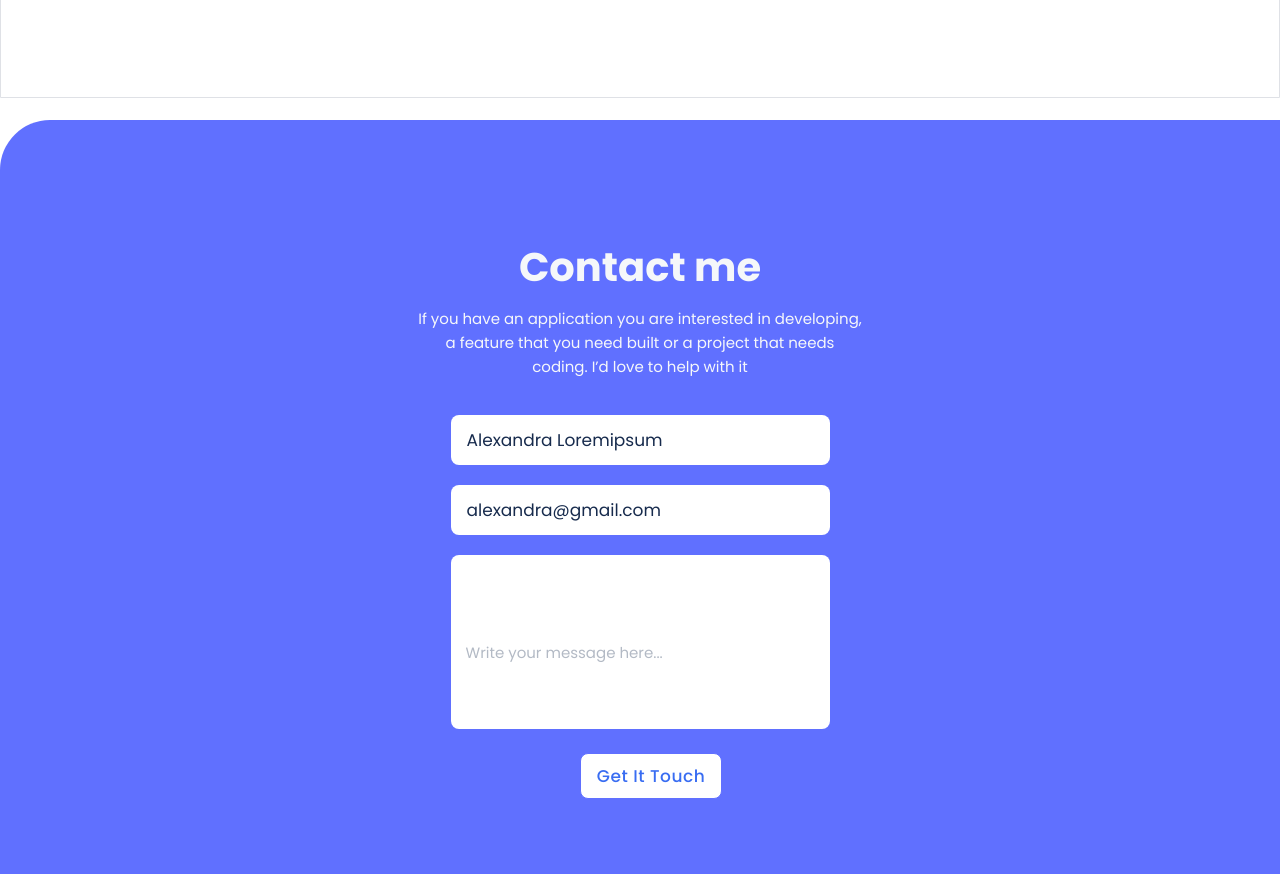
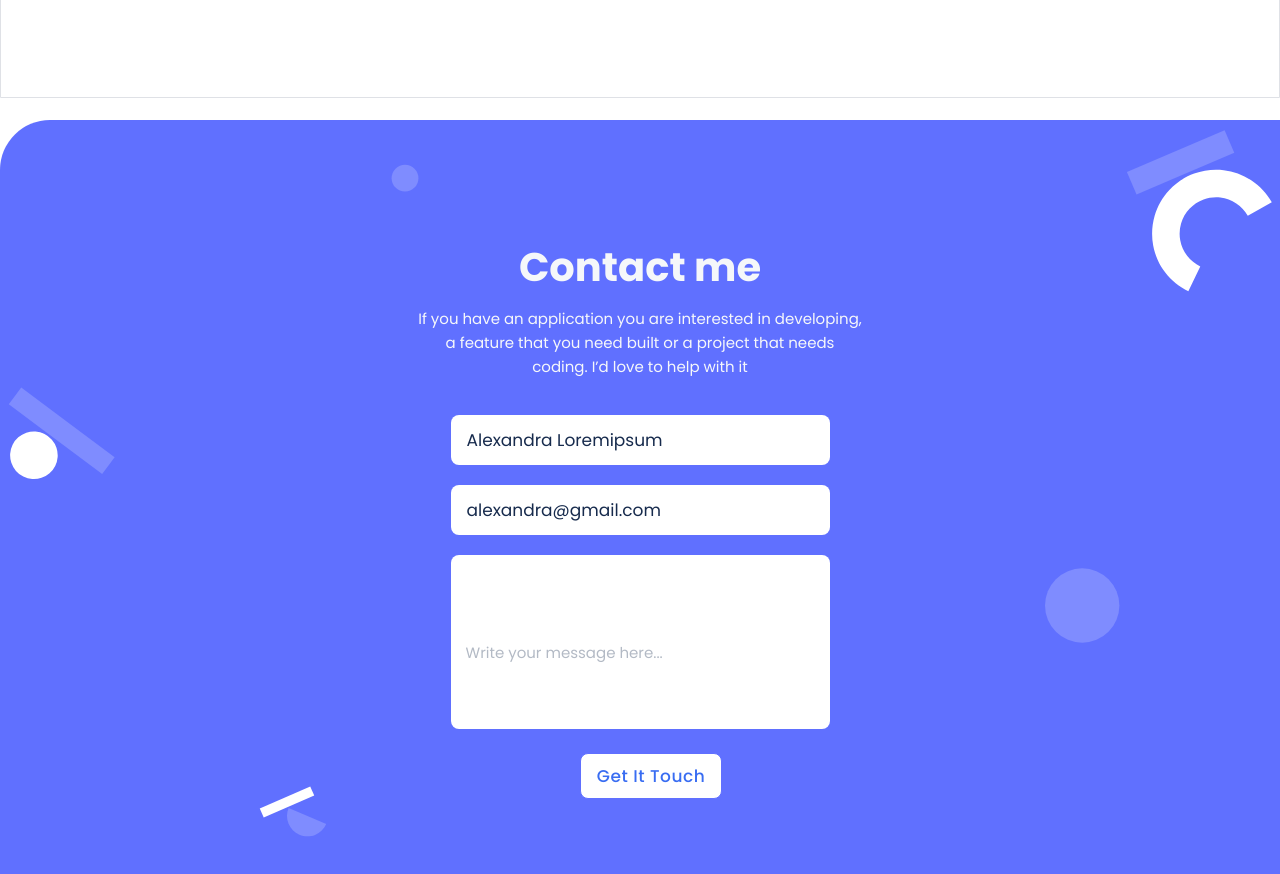
Before and after one commit to DamenaM/setup-and-mobile-first-project, a website: page index.html in a window 1280 px wide. Shown: the part 4140-5014 px from the top of the page. Drawn offline with Linux system fonts and the light colour scheme; the site is published under a folder, as on GitHub Pages, so addresses that start at the root find nothing.

Commit message:
fix background

```diff
--- a/desktop.css
+++ b/desktop.css
@@ -363,7 +363,7 @@
   .cardcontact {
     background-size: contain;
     background-position: 100% 15%;
-    background-image: url(/image/descktop/contact\ form\ background\ shapes.svg);
+    background-image: url('./image/descktop/contact\ form\ background\ shapes.svg');
   }
 
   .filedset {
--- a/style.css
+++ b/style.css
@@ -262,7 +262,7 @@ body {
   margin-top: 22px;
   background-size: contain;
   background-position: right;
-  background-image: url('/image/contact\ form\ 05.png');
+  background-image: url('./image/contact\ form\ 05.png');
   background-repeat: no-repeat;
   box-sizing: border-box;
   display: flex;
```
